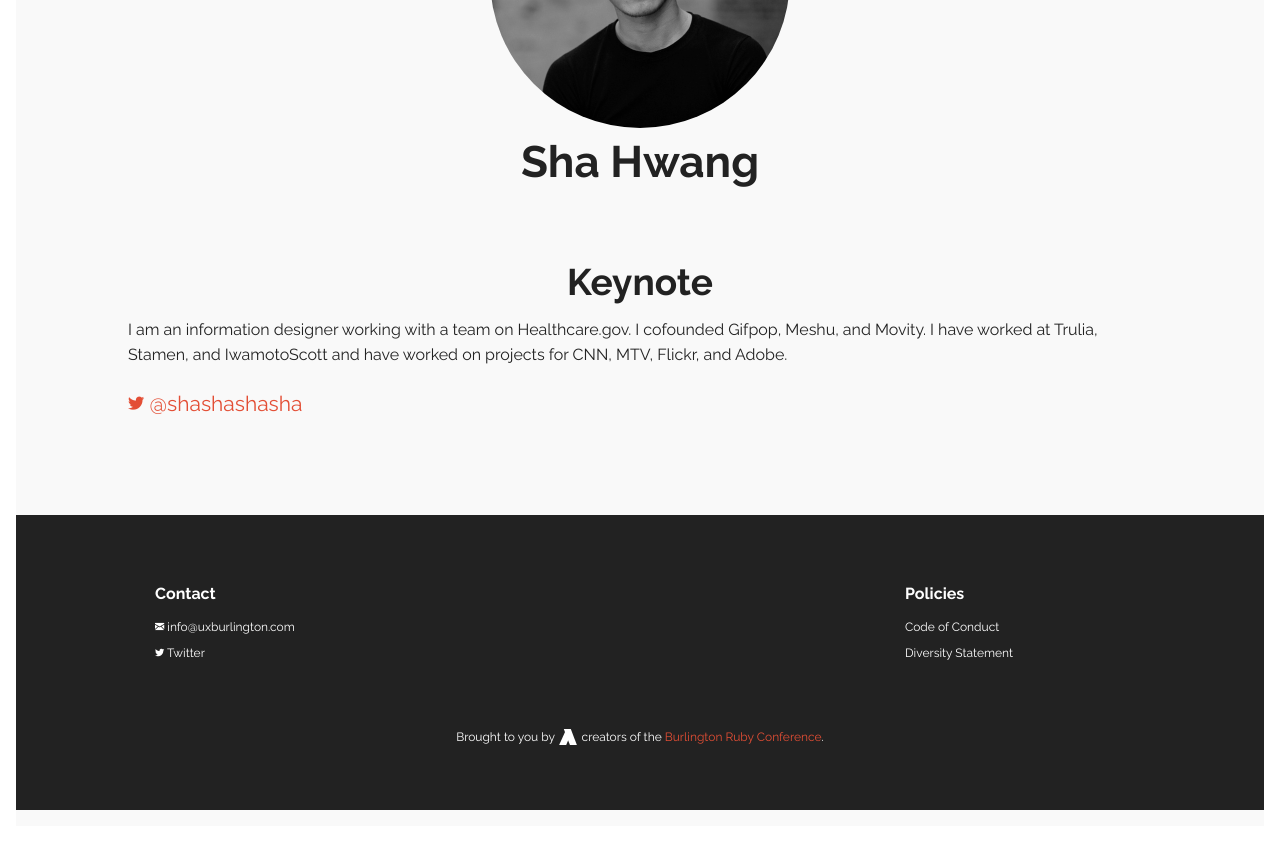
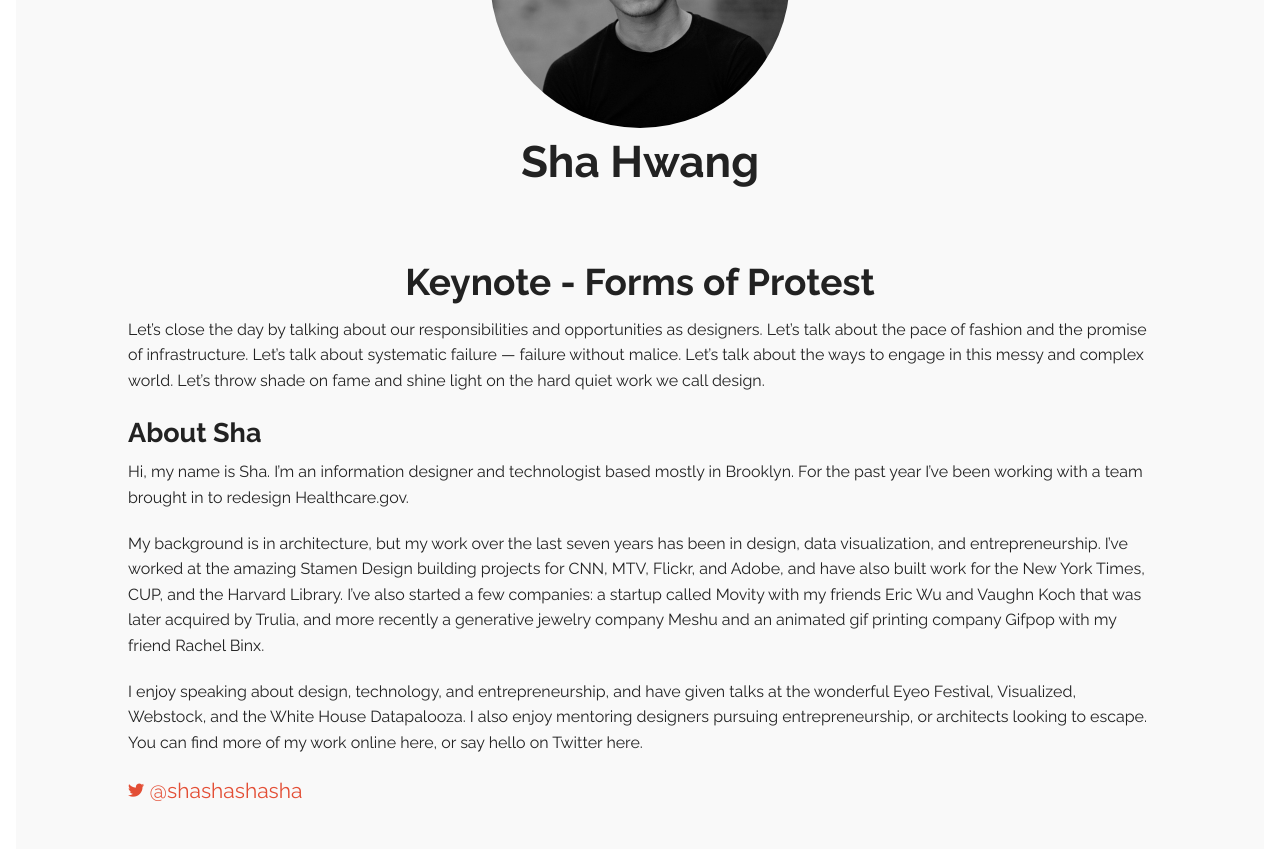
Before and after one commit to AgilionApps/ux-burlington-2017, a Jekyll site: the page built from _posts/speakers/2015-04-01-sha-hwang.md, in a window 1280 px wide and 900 px high, scrolled down 336 px. Shown: the top 849 px of the window. Built offline with Jekyll 4.4.1, drawn with Linux system fonts in a browser that asks for light colours; some web fonts are replaced; comment, search, counter and statistics services are not loaded; before the commit the page ends 1162 px from its top, so only the background shows below that.

Commit message:
Updates Sha's abstract and bio

```diff
--- a/_posts/speakers/2015-04-01-sha-hwang.md
+++ b/_posts/speakers/2015-04-01-sha-hwang.md
@@ -2,11 +2,18 @@
 layout: speaker
 title: Sha Hwang
 photo: sha-hwang.jpg
-talk: Keynote
+talk: Keynote - Forms of Protest
 twitter: shashashasha
 category: speaker
 order: 1
 ---
 
-I am an information designer working with a team on Healthcare.gov.
-I cofounded Gifpop, Meshu, and Movity. I have worked at Trulia, Stamen, and IwamotoScott and have worked on projects for CNN, MTV, Flickr, and Adobe.
+Let's close the day by talking about our responsibilities and opportunities as designers. Let's talk about the pace of fashion and the promise of infrastructure. Let's talk about systematic failure — failure without malice. Let's talk about the ways to engage in this messy and complex world. Let's throw shade on fame and shine light on the hard quiet work we call design.
+
+### About Sha
+
+Hi, my name is Sha. I’m an information designer and technologist based mostly in Brooklyn. For the past year I’ve been working with a team brought in to redesign Healthcare.gov.
+
+My background is in architecture, but my work over the last seven years has been in design, data visualization, and entrepreneurship. I’ve worked at the amazing Stamen Design building projects for CNN, MTV, Flickr, and Adobe, and have also built work for the New York Times, CUP, and the Harvard Library. I’ve also started a few companies: a startup called Movity with my friends Eric Wu and Vaughn Koch that was later acquired by Trulia, and more recently a generative jewelry company Meshu and an animated gif printing company Gifpop with my friend Rachel Binx.
+
+I enjoy speaking about design, technology, and entrepreneurship, and have given talks at the wonderful Eyeo Festival, Visualized, Webstock, and the White House Datapalooza. I also enjoy mentoring designers pursuing entrepreneurship, or architects looking to escape. You can find more of my work online here, or say hello on Twitter here.
```
